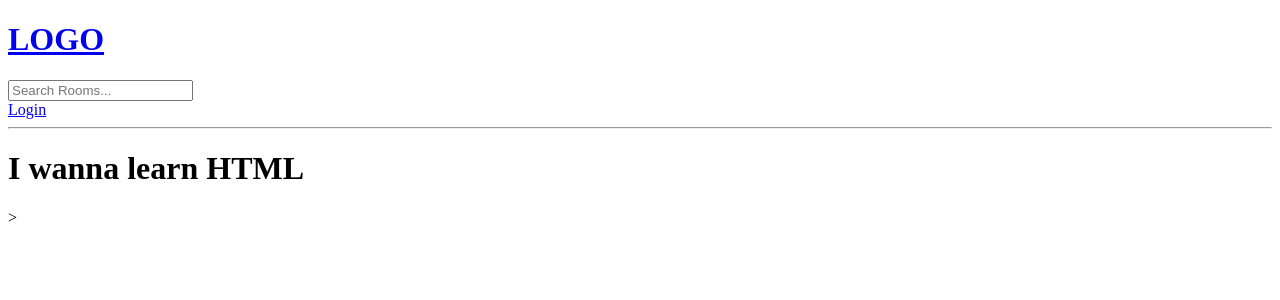
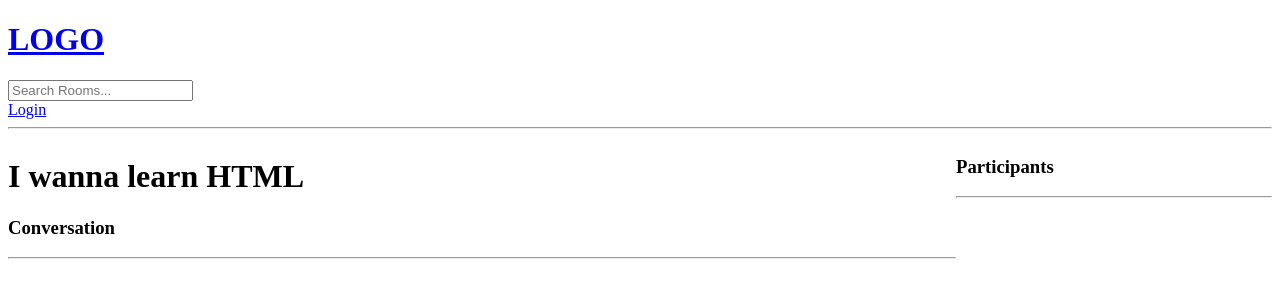
Before and after one commit to RogoSchool/DjangoVideo, a Django app: page /room/3/ in a window 1280 px wide. Shown: the top 300 px of the page. Run offline with Django 5.2, Linux system fonts and the light colour scheme; data comes from the database, SQL or seed files in the repository; both versions use the stored data as it was after the commit.

Commit message:
Completed Chat Room Messages CRUD

```diff
--- a/base/models.py
+++ b/base/models.py
@@ -2,6 +2,7 @@ from django.db import models
 from django.contrib.auth.models import User
 
 # Create your models here.
+
 
 class Topic(models.Model):
     name = models.CharField(max_length=200)
@@ -9,20 +10,22 @@ class Topic(models.Model):
     def __str__(self):
         return self.name
 
+
 class Room(models.Model):
     host = models.ForeignKey(User, on_delete=models.SET_NULL, null=True)
     topic = models.ForeignKey(Topic, on_delete=models.SET_NULL, null=True)
     name = models.CharField(max_length=200)
     description = models.TextField(null=True, blank=True)
-    # participants =
+    participants = models.ManyToManyField(User, related_name="particapants", blank=True)
     updated = models.DateTimeField(auto_now=True)
     created = models.DateTimeField(auto_now_add=True)
 
     class Meta:
-        ordering = ['-updated', '-created']
+        ordering = ["-updated", "-created"]
 
     def __str__(self):
         return self.name
+
 
 class Message(models.Model):
     user = models.ForeignKey(User, on_delete=models.CASCADE)
--- a/base/templates/base/room.html
+++ b/base/templates/base/room.html
@@ -1,6 +1,57 @@
 {% extends 'main.html' %}
 
 {% block content %}
-<h1>{{room.name}}</h1>
 
+<style>
+    .room-container {
+        display: grid;
+        grid-template-columns: 3fr 1fr;
+    }
+</style>
+
+<div class="room-container">
+
+    <div>
+
+        <h1>{{room.name}}</h1>
+
+        <p>{{room.description}}</p>
+
+        <div class="comment-wrapper">
+            <h3>Conversation</h3>
+            <hr>
+
+            {% for message in room_messages %}
+            <div>
+                {% if request.user == message.user %}
+                <a href ="{% url 'delete-message' message.id%}">Delete</a>
+                {% endif %}
+                <small>@{{message.user}} {{message.created|timesince}} ago</small>
+            </div>
+            <p>{{message.body}}</p>
+            <hr>
+            {% endfor %}
+        </div>
+
+        {% if request.user.is_authenticated %}
+        <div class="comment-form">
+            <form method="POST" action="">
+                {% csrf_token %}
+                <input type="text" name="body" placeholder="Write your message here..." />
+            </form>
+        </div>
+        {% endif %}
+    </div>
+
+    <div>
+        <h3>Participants</h3>
+        <hr>
+        {% for user in participants%}
+        <div>
+            <p>@{{user.username}}</p>
+        </div>
+        {% endfor %}
+    </div>
+
+</div>
 {% endblock %}
--- a/base/urls.py
+++ b/base/urls.py
@@ -13,4 +13,6 @@ urlpatterns = [
     path('create-room/', views.createRoom, name="create-room"),
     path('update-room/<str:pk>/', views.updateRoom, name="update-room"),
     path('delete-room/<str:pk>/', views.deleteRoom, name="delete-room"),
+    path('delete-message/<str:pk>/', views.deleteMessage, name="delete-message"),
+
 ]
--- a/base/views.py
+++ b/base/views.py
@@ -6,7 +6,7 @@ from django.db.models import Q
 from django.contrib.auth.models import User
 from django.contrib.auth import authenticate, login, logout
 from django.contrib.auth.forms import UserCreationForm
-from .models import Room, Topic
+from .models import Room, Topic, Message
 from .forms import RoomForm
 
 # Create your views here.
@@ -17,108 +17,139 @@ from .forms import RoomForm
 #     {'id': 3, 'name': 'Frontend developers'},
 # ]
 
+
 def loginPage(request):
-    page = 'login'
+    page = "login"
     if request.user.is_authenticated:
-        return redirect('home')
+        return redirect("home")
 
-    if request.method == 'POST':
-        username = request.POST.get('username').lower()
-        password = request.POST.get('password')
+    if request.method == "POST":
+        username = request.POST.get("username").lower()
+        password = request.POST.get("password")
 
         try:
             user = User.objects.get(username=username)
         except:
-            messages.error(request, 'User does not exist')
+            messages.error(request, "User does not exist")
 
         user = authenticate(request, username=username, password=password)
 
         if user is not None:
             login(request, user)
-            return redirect('home')
+            return redirect("home")
         else:
-            messages.error(request, 'Username OR password does not exist')
+            messages.error(request, "Username OR password does not exist")
 
-    context = {'page': page}
-    return render(request, 'base/login_register.html', context)
+    context = {"page": page}
+    return render(request, "base/login_register.html", context)
+
 
 def logoutUser(request):
     logout(request)
-    return redirect('home')
+    return redirect("home")
+
 
 def registerPage(request):
     form = UserCreationForm()
 
-    if request.method == 'POST':
+    if request.method == "POST":
         form = UserCreationForm(request.POST)
         if form.is_valid():
             user = form.save(commit=False)
             user.username = user.username.lower()
             user.save()
             login(request, user)
-            return redirect('home')
+            return redirect("home")
         else:
-            messages.error(request, 'An error occurred during registration')
+            messages.error(request, "An error occurred during registration")
 
-    return render(request, 'base/login_register.html', {'form': form})
+    return render(request, "base/login_register.html", {"form": form})
+
 
 def home(request):
-    q = request.GET.get('q') if request.GET.get('q') != None else ''
+    q = request.GET.get("q") if request.GET.get("q") != None else ""
     rooms = Room.objects.filter(
-    Q(topic__name__icontains=q) |
-    Q(name__icontains=q) |
-    Q(description__icontains=q)
+        Q(topic__name__icontains=q) | Q(name__icontains=q) | Q(description__icontains=q)
     )
 
     topics = Topic.objects.all()
     room_count = rooms.count()
 
-    context = {'rooms' : rooms, 'topics': topics, 'room_count' :room_count}
-    return render(request, 'base/home.html', context)
+    context = {"rooms": rooms, "topics": topics, "room_count": room_count}
+    return render(request, "base/home.html", context)
+
 
 def room(request, pk):
-   room = Room.objects.get(id=pk)
-   context = {'room': room}
-   return render(request, 'base/room.html',context)
+    room = Room.objects.get(id=pk)
+    room_messages = room.message_set.all().order_by("-created")
+    participants = room.participants.all()
 
-@login_required(login_url='login')
+    if request.method == "POST":
+        message = Message.objects.create(
+            user=request.user, room=room, body=request.POST.get("body")
+        )
+        room.participants.add(request.user)
+        return redirect("room", pk=room.id)
+
+    context = {
+        "room": room,
+        "room_messages": room_messages,
+        "participants": participants,
+    }
+    return render(request, "base/room.html", context)
+
+
+@login_required(login_url="login")
 def createRoom(request):
     form = RoomForm()
-    if request.method == 'POST':
+    if request.method == "POST":
         form = RoomForm(request.POST)
         if form.is_valid():
             form.save()
-            return redirect('home')
+            return redirect("home")
 
-    context = {'form': form}
-    return render(request, 'base/room_form.html', context)
+    context = {"form": form}
+    return render(request, "base/room_form.html", context)
 
-@login_required(login_url='login')
+
+@login_required(login_url="login")
 def updateRoom(request, pk):
     room = Room.objects.get(id=pk)
-    form = RoomForm(instance = room)
+    form = RoomForm(instance=room)
 
     if request.user != room.host:
-        return HttpResponse('You are not allowed here!!')
+        return HttpResponse("You are not allowed here!!")
 
-    if request.method =='POST':
+    if request.method == "POST":
         form = RoomForm(request.POST, instance=room)
         if form.is_valid():
             form.save()
-            return redirect('home')
+            return redirect("home")
 
-    context = {'form': form}
-    return render(request, 'base/room_form.html', context)
+    context = {"form": form}
+    return render(request, "base/room_form.html", context)
 
 
-@login_required(login_url='login')
+@login_required(login_url="login")
 def deleteRoom(request, pk):
     room = Room.objects.get(id=pk)
 
     if request.user != room.host:
-        return HttpResponse('You are not allowed here!!')
+        return HttpResponse("You are not allowed here!!")
 
-    if request.method == 'POST':
+    if request.method == "POST":
         room.delete()
-        return redirect('home')
-    return render(request, 'base/delete.html', {'obj':room})
+        return redirect("home")
+    return render(request, "base/delete.html", {"obj": room})
+
+@login_required(login_url="login")
+def deleteMessage(request, pk):
+    message = Message.objects.get(id=pk)
+
+    if request.user != message.user:
+        return HttpResponse("You are not allowed here!!")
+
+    if request.method == "POST":
+        message.delete()
+        return redirect("home")
+    return render(request, "base/delete.html", {"obj": message})
--- a/templates/main.html
+++ b/templates/main.html
@@ -23,4 +23,3 @@
       {% endblock %}
   </body>
 </html>
->
```
Also changed, not shown: base/migrations/0003_alter_room_options_room_participants.py (added), db.sqlite3.
